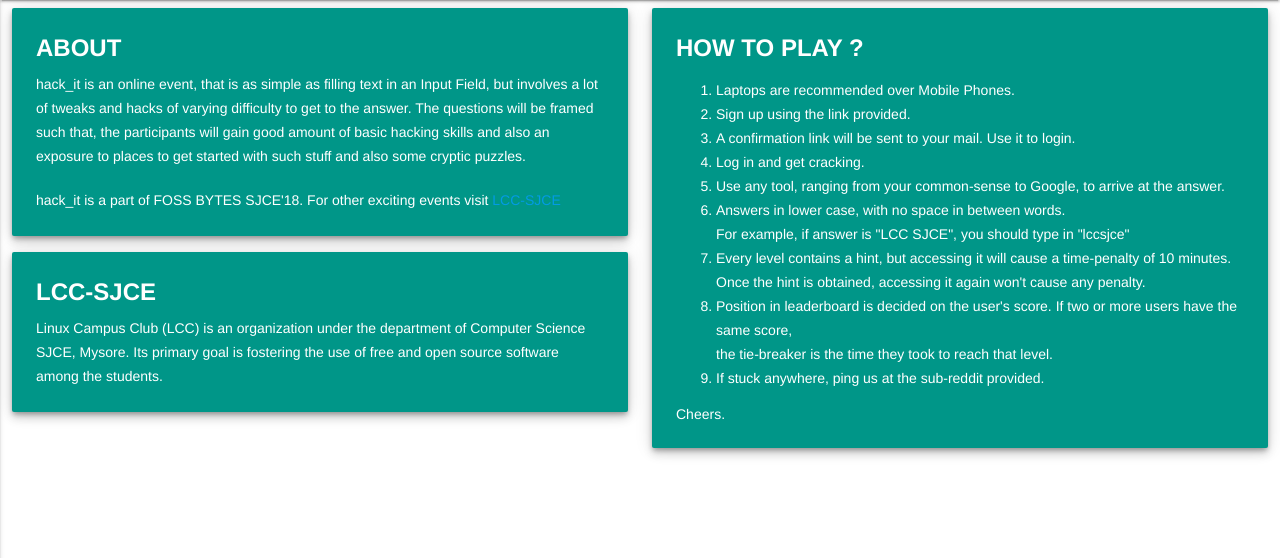
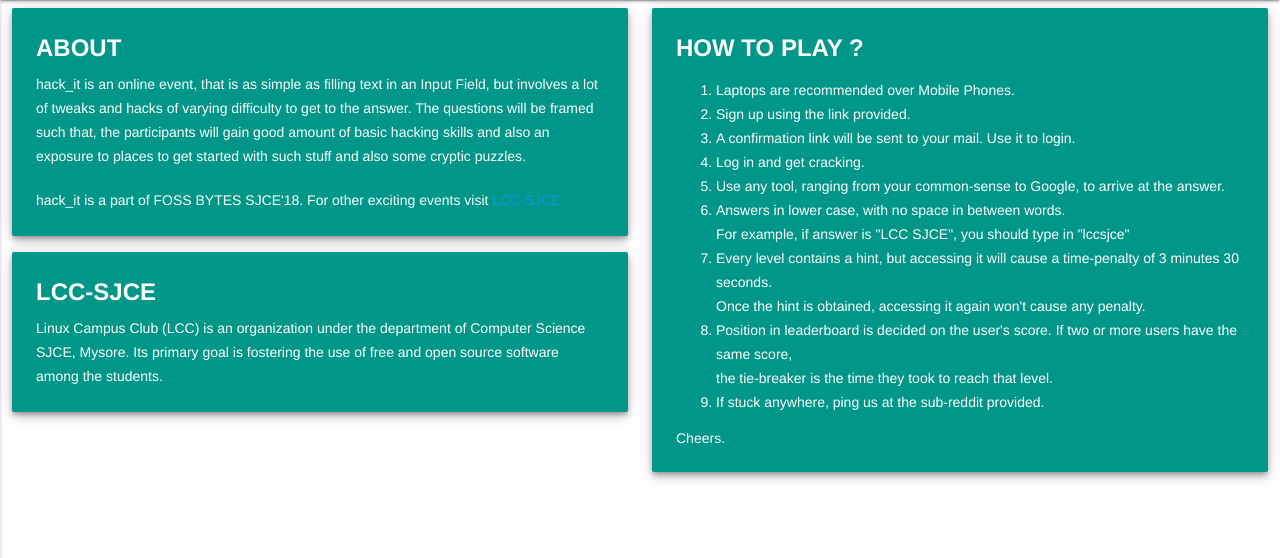
Before and after one commit to OpenWeavers/hack_it, a PHP site: page /PhpstormProjects/about.php in a window 1280 px wide. Shown: the part 64-622 px from the top of the page. Run offline with PHP 8.4, Linux system fonts and the light colour scheme; some libraries are stand-ins or nearby versions.

Commit message:
Revised Penalty details

```diff
--- a/about.php
+++ b/about.php
@@ -119,7 +119,7 @@ session_start();
                     <li>Answers in lower case, with no space in between words.<br>
                         For example, if answer is "LCC SJCE", you should type in "lccsjce"
                     </li>
-                    <li>Every level contains a hint, but accessing it will cause a time-penalty of 10 minutes.<br>
+                    <li>Every level contains a hint, but accessing it will cause a time-penalty of 3 minutes 30 seconds.<br>
                         Once the hint is obtained, accessing it again won't cause any penalty.
                     </li>
                     <li>Position in leaderboard is decided on the user's score. If two or more users have the same
--- a/levels/0.php
+++ b/levels/0.php
@@ -147,7 +147,7 @@ $_SESSION['current_level'] = 1;
                     <div class="card teal darken-2">
                         <div class="card-content white-text">
                             <span class="card-title">6. Use Hints Wisely.</span>
-                            <p>Every level contains a hint, but accessing it will cause a time-penalty of 10 minutes.
+                            <p>Every level contains a hint, but accessing it will cause a time-penalty of 3 minutes 30 seconds.
                                 Once the hint is obtained, accessing it again won't cause any penalty.</p>
                         </div>
 
```
